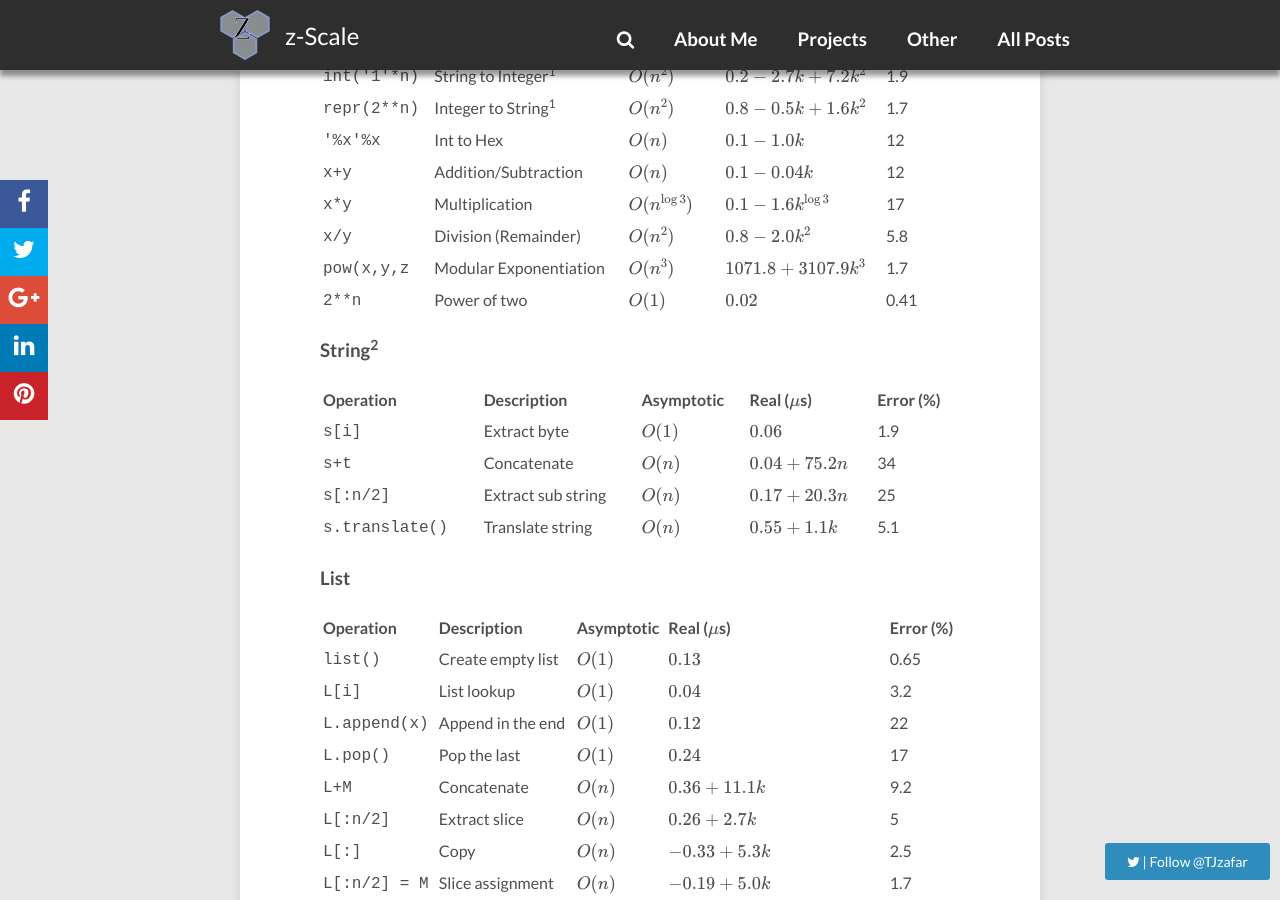
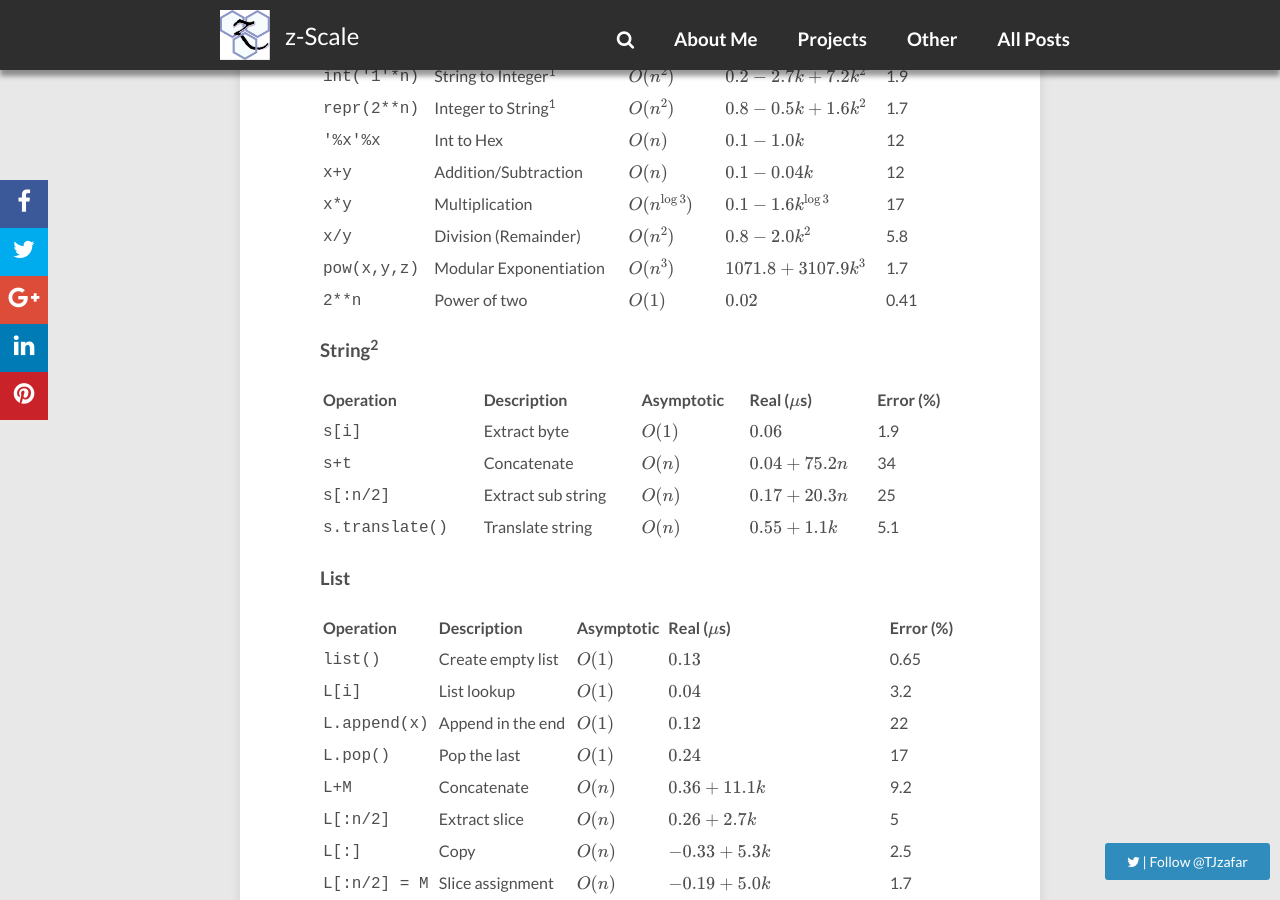
Before and after one commit to zafartahirov/zafartahirov.github.io, a Jekyll site: the page built from _posts/2016-11-25-python-timeit-experiments.md, in a window 1280 px wide and 900 px high, scrolled down 2158 px. Built offline with Jekyll 4.4.1, drawn with Linux system fonts in a browser that asks for light colours; nearby versions of some CDN libraries; formulas are drawn with MathJax 3; comment, search, counter and statistics services are not loaded.

```diff
--- a/_config.yml
+++ b/_config.yml
@@ -4,11 +4,12 @@ description:      Personal website to show off a collection :)
 disqus_shortname: z-scale
 reading_time:     true # if true, shows the estimated reading time for a post
 words_per_minute: 200
-logo:             images/logo.svg # logo visible in the topbar
+logo:             images/logo.png
+#logo:             images/logo.svg # logo visible in the topbar
 # Your site's domain goes here (eg: //mmistakes.github.io, http://mademistakes.com, etc)
 # When testing locally leave blank or use http://localhost:4000
 
-url: //zafar.cc
+url: http://zafar.cc
 # url: http://localhost:4000
 
 # draw your top menu here
--- a/_posts/2016-11-25-python-timeit-experiments.md
+++ b/_posts/2016-11-25-python-timeit-experiments.md
@@ -90,7 +90,7 @@ number of elements in an array, etc., while $$ k = n / 1000 $$
 | `x+y`       | Addition/Subtraction  | $$O(n)$$    | $$0.1 - 0.04k $$          | 12        |
 | `x*y`       | Multiplication        | $$O(n^{\log3})$$  | $$0.1 - 1.6k^{\log3} $$  | 17   |
 | `x/y`       | Division (Remainder)  | $$O(n^2)$$  | $$0.8 - 2.0k^2 $$         | 5.8       |
-| `pow(x,y,z` | Modular Exponentiation| $$O(n^3)$$  | $$ 1071.8 + 3107.9k^3 $$  | 1.7       |
+| `pow(x,y,z)`| Modular Exponentiation| $$O(n^3)$$  | $$ 1071.8 + 3107.9k^3 $$  | 1.7       |
 | `2**n`      | Power of two          | $$O(1)$$    | $$ 0.02 $$                | 0.41      |
 
 [^1]: I was expecting the conversion to be linear, but it is quadratic. After a brief search found [this SO answer](http://stackoverflow.com/a/1845764/3606192) that mentions Python conversion being $$O(n^2)$$
```
Also changed, not shown: images/logo.png (added).
